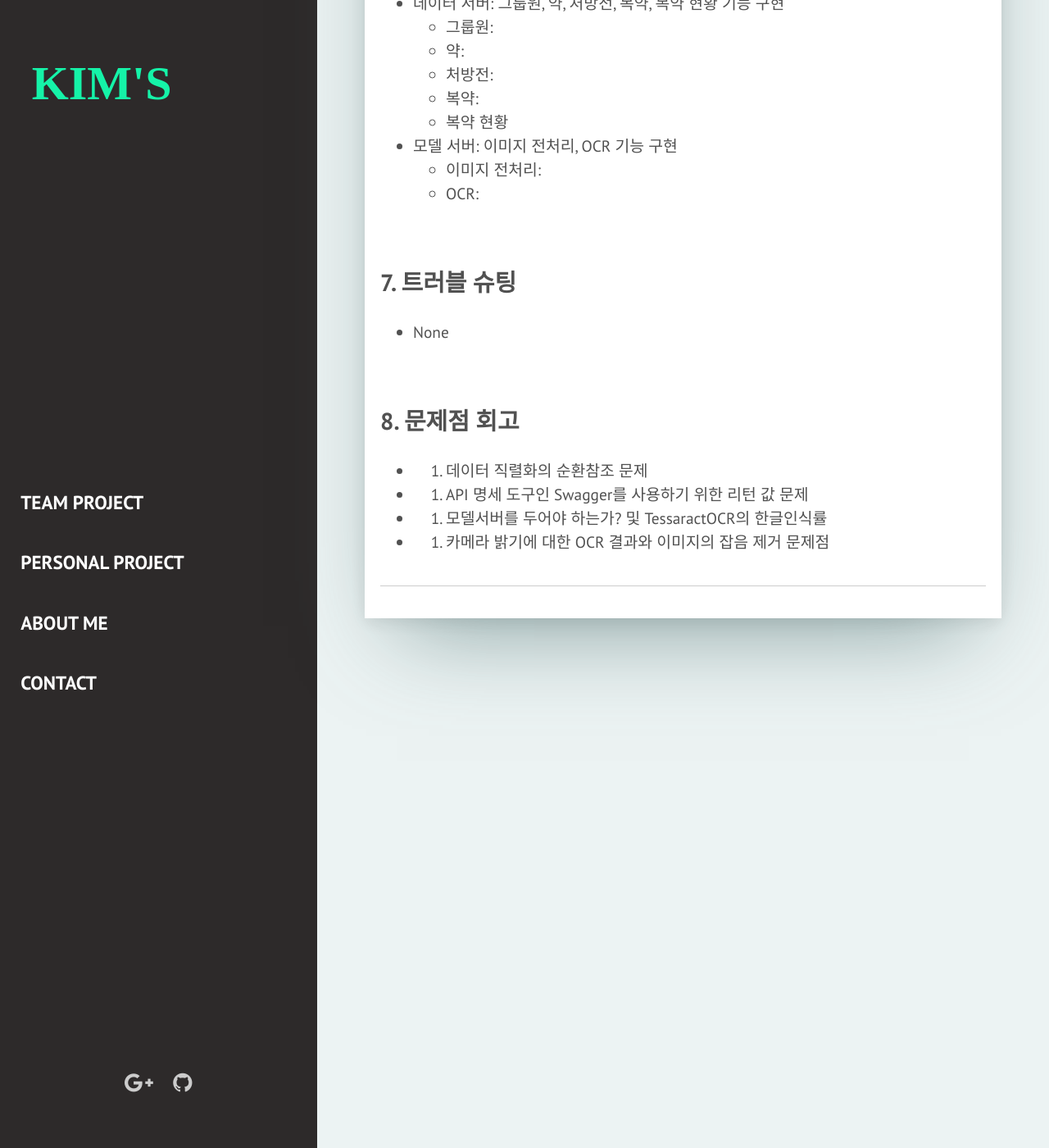
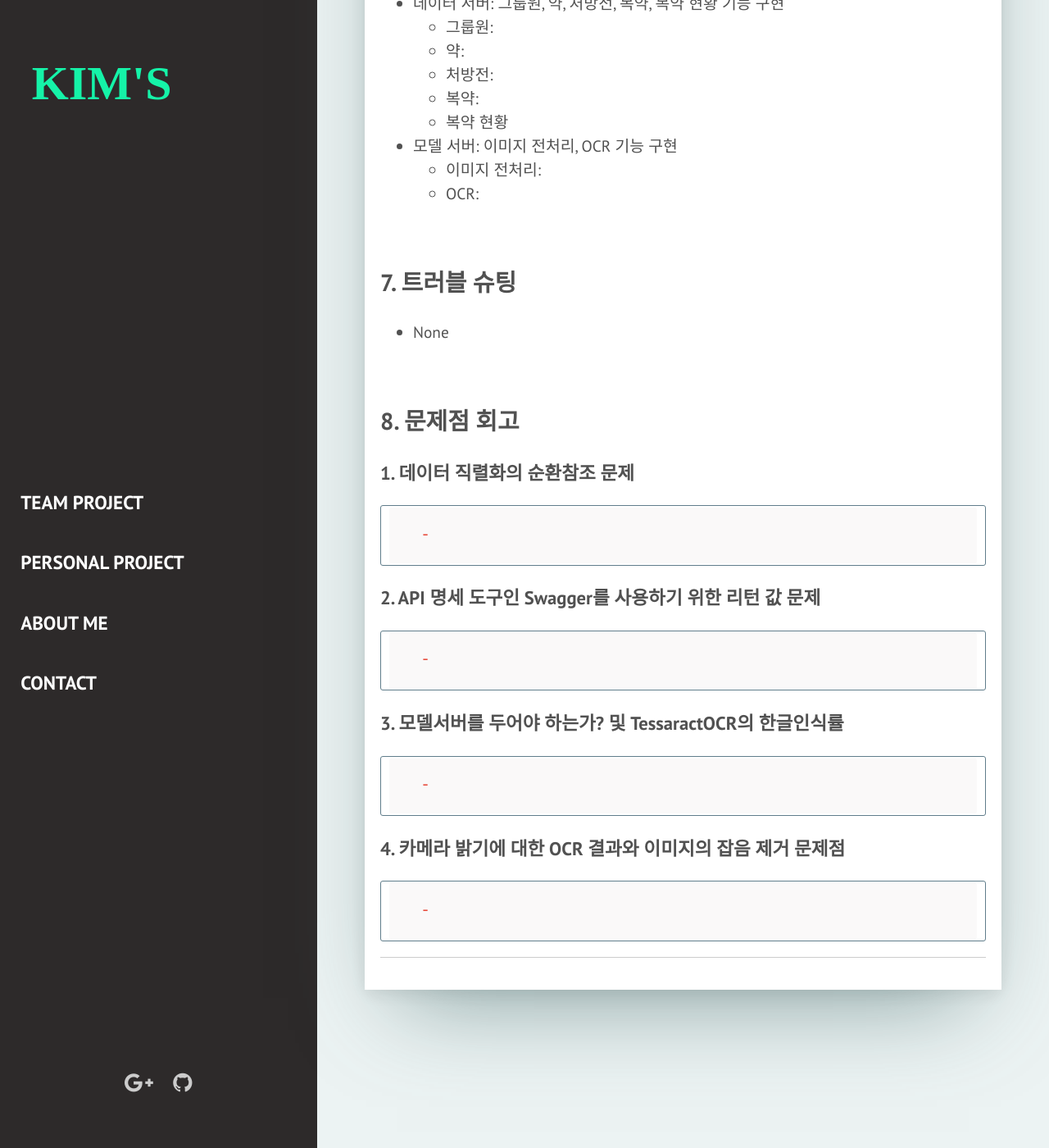
Before and after one commit to kimgusxo/kimgusxo.github.io, a Jekyll site: the page built from _posts/2017-03-29-the-white-house.markdown, in a window 1280 px wide and 1400 px high, scrolled down 4294 px. Shown: the whole window at 82% size. Built offline with Jekyll 4.4.1, drawn with Linux system fonts in a browser that asks for light colours; some web fonts are replaced.

Commit message:
add content

```diff
--- a/_posts/2017-03-29-the-white-house.markdown
+++ b/_posts/2017-03-29-the-white-house.markdown
@@ -122,7 +122,14 @@ description: OCR 기술을 활용한 처방전 기반 자동 복약관리 어플
 <br>
 
 ## 8. 문제점 회고
-- 1. 데이터 직렬화의 순환참조 문제
-- 2. API 명세 도구인 Swagger를 사용하기 위한 리턴 값 문제
-- 3. 모델서버를 두어야 하는가? 및 TessaractOCR의 한글인식률
-- 4. 카메라 밝기에 대한 OCR 결과와 이미지의 잡음 제거 문제점
+### 1. 데이터 직렬화의 순환참조 문제
+	-
+
+### 2. API 명세 도구인 Swagger를 사용하기 위한 리턴 값 문제
+	-
+
+### 3. 모델서버를 두어야 하는가? 및 TessaractOCR의 한글인식률
+	-
+
+### 4. 카메라 밝기에 대한 OCR 결과와 이미지의 잡음 제거 문제점
+	-
```
